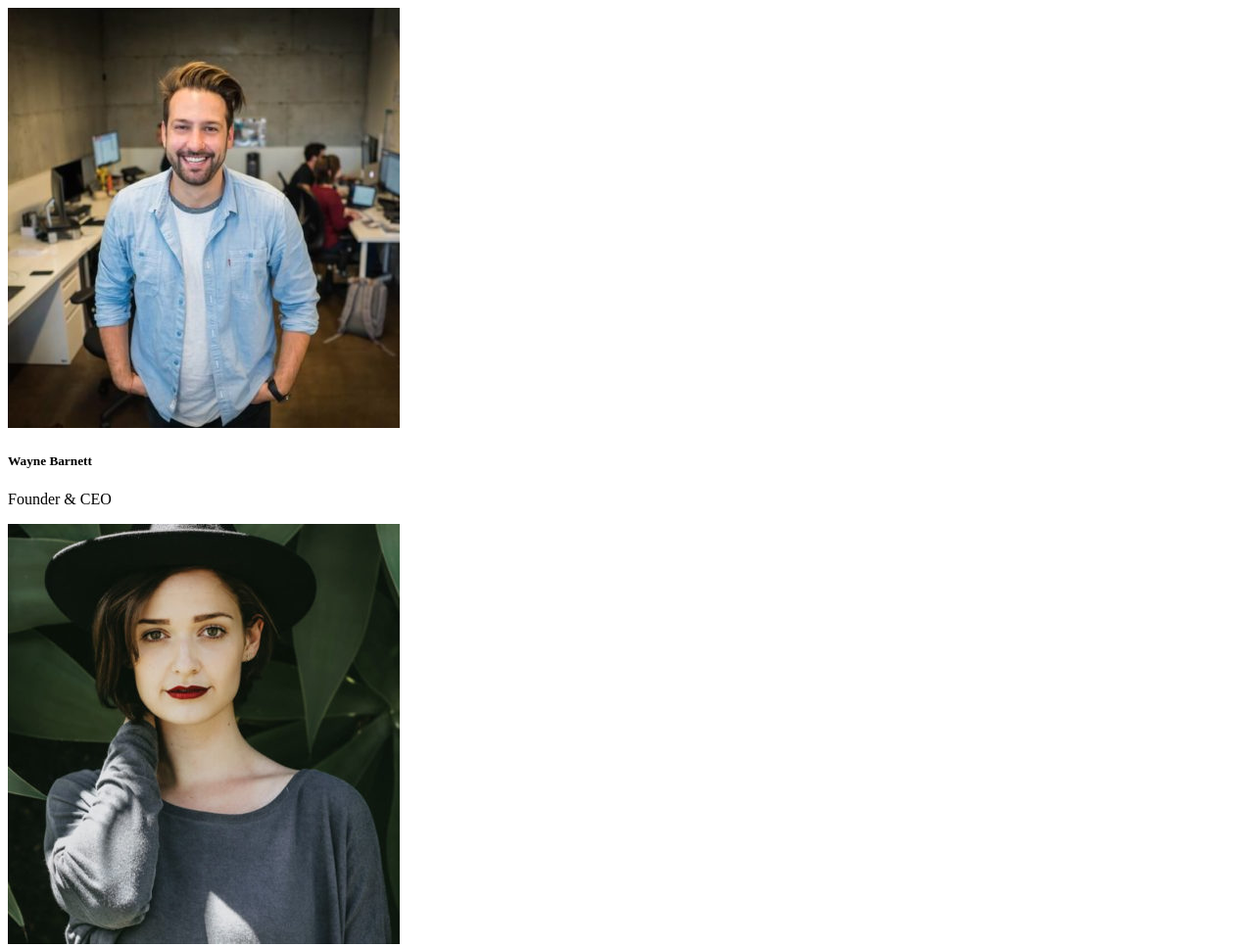
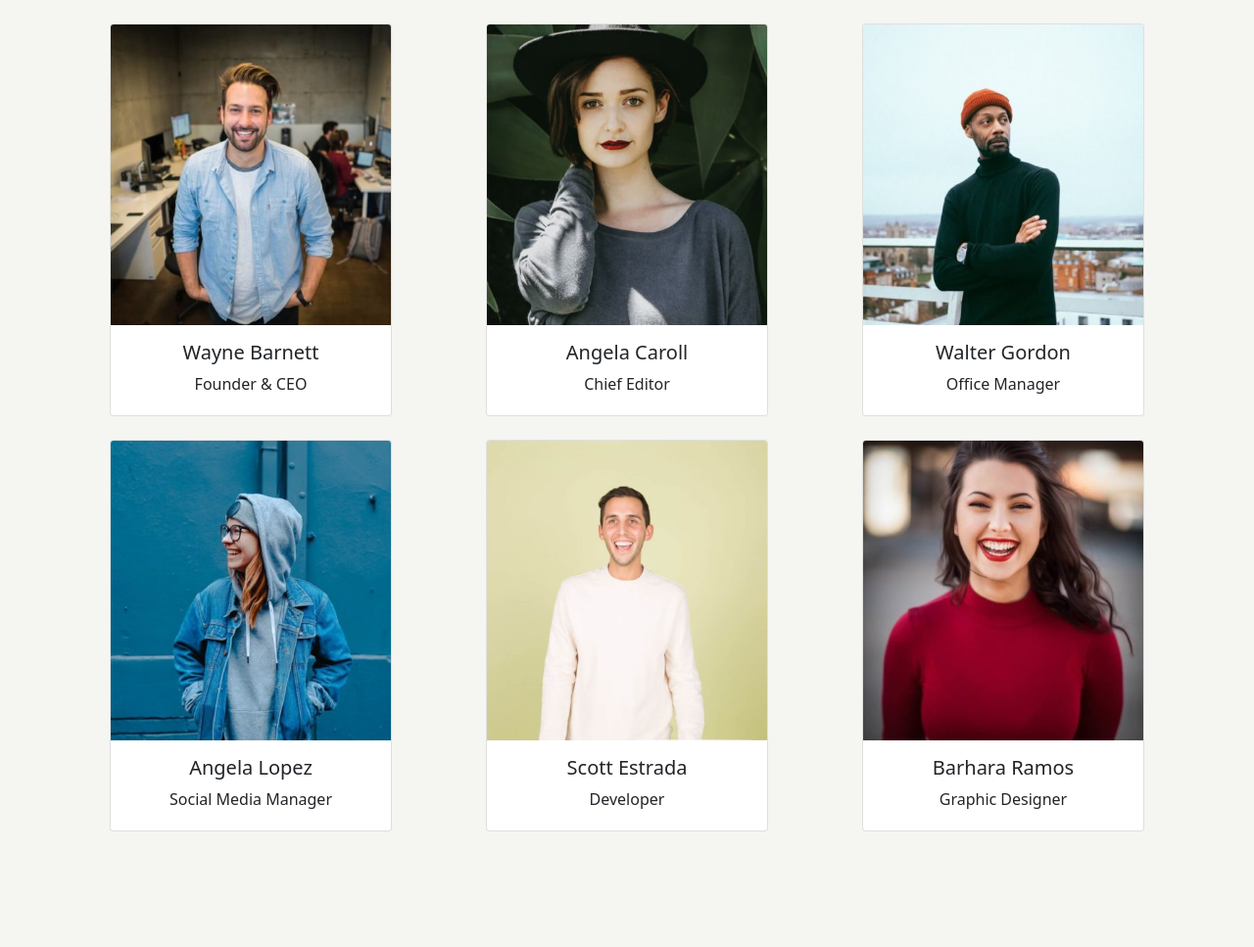
Before and after one commit to Selenejpg/js-our-team, a plain HTML site: page index.html in a window 1280 px wide. Shown: the top 967 px of the page at 98% size. After the commit the page ends 849 px from the top, so only its background shows below. Drawn offline with nearby package versions, Linux system fonts and the light colour scheme.

Commit message:
stilizzazione css incompleta

```diff
--- a/index.html
+++ b/index.html
@@ -4,15 +4,16 @@
     <meta charset="UTF-8">
     <meta http-equiv="X-UA-Compatible" content="IE=edge">
     <meta name="viewport" content="width=device-width, initial-scale=1.0">
-    <link rel="stylesheet" href="./style.css">
-    <title>Document</title>
+    <link href="https://cdn.jsdelivr.net/npm/bootstrap@5.1.3/dist/css/bootstrap.min.css" rel="stylesheet" integrity="sha384-1BmE4kWBq78iYhFldvKuhfTAU6auU8tT94WrHftjDbrCEXSU1oBoqyl2QvZ6jIW3" crossorigin="anonymous">
+    <title>Team</title>
 </head>
-<body>
+<body class="d-flex flex-wrap" style="background-color: #f5f5f1;">
 
-    <div id="teamContainer">
-        <div id="titolo"></div>
+    <div class="d-flex justify-content-center flex-wrap" id="teamContainer">
+
     </div>
 
     <script type="text/javascript" src="./myscript.js"></script>
+    <script src="https://cdn.jsdelivr.net/npm/bootstrap@5.1.3/dist/js/bootstrap.bundle.min.js" integrity="sha384-ka7Sk0Gln4gmtz2MlQnikT1wXgYsOg+OMhuP+IlRH9sENBO0LRn5q+8nbTov4+1p" crossorigin="anonymous"></script>
 </body>
 </html>
--- a/myscript.js
+++ b/myscript.js
@@ -1,4 +1,3 @@
-
 //Definiamo un array di oggetti che rappresentano i membri del team. Ogni membro ha le informazioni necessarie per stampare la relativa card: Nome, Ruolo e Foto.
 let listaTeam = [
     {
@@ -46,9 +45,9 @@ for (let i = 0; i < listaTeam.length; i++) {
     for (let key in listaTeam[i]) {
         //Milestone 2: stampare i dati all'interno di un contenitore nella pagina html in modo dinamico, creando per ciascun membro del team un elemento che conterrà i suoi dati.
         document.getElementById("teamContainer").innerHTML += `
-        <div class="card" style="width: 18rem;">
+        <div class="col-12 me-5 ms-5 mt-4 pb-1 card" style="width: 18rem;">
             <img src="./img/${listaTeam[i]["Img"]}" class="card-img-top" alt="...">
-            <div class="card-body">
+            <div class="card-body text-center">
                 <h5 class="card-title">${listaTeam[i]["Nome"]}</h5>
                 <p class="card-text">${listaTeam[i]["Ruolo"]}</p>
             </div>
```
Also changed, not shown: style.css (deleted).
